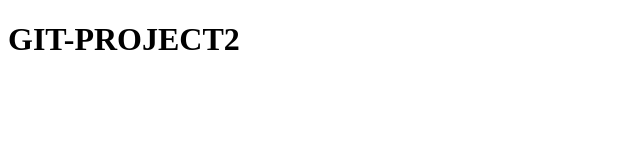
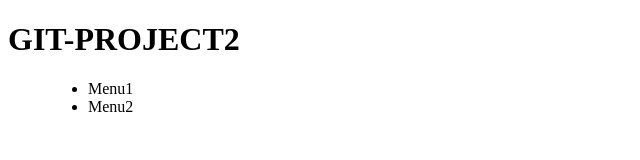
Before and after one commit to Code-Alex-Volkov/git-project, a plain HTML site: page index.html in a window 1280 px wide. Shown: the whole page, without its empty margins (0-640 px from the left). Drawn offline with Linux system fonts and the light colour scheme.

Commit message:
Menu Commit

```diff
--- a/index.html
+++ b/index.html
@@ -8,5 +8,11 @@
 </head>
 <body>
 	<h1>GIT-PROJECT2</h1>
+	<menu>
+		<ul>
+			<li>Menu1</li>
+			<li>Menu2</li>
+		</ul>
+	</menu>
 </body>
 </html>
```
